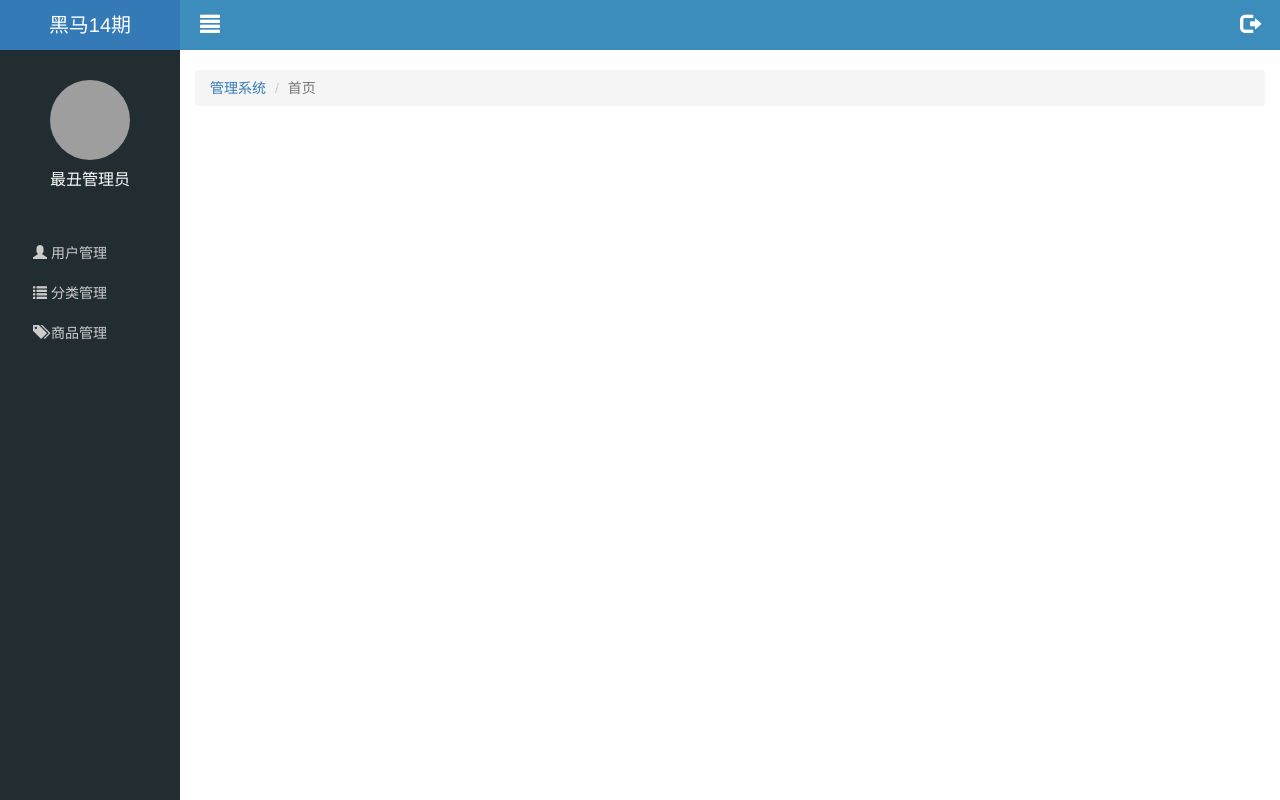
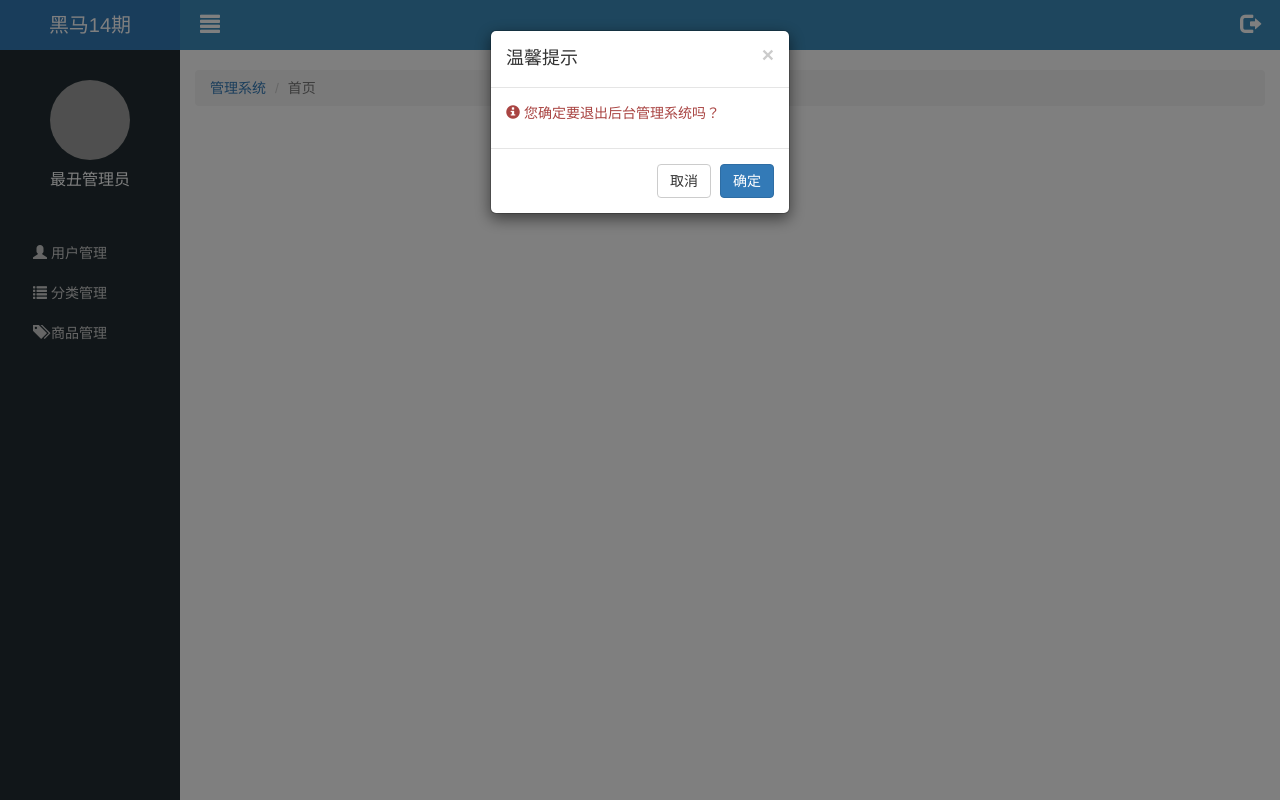
Before and after one commit to sunshineypp/letao, a website: page public/back/index.html in a window 1280 px wide. Both pictures are taken after a click on the link 1250 px from the left and 25 px from the top of the page. Drawn offline with Linux system fonts and the light colour scheme; grey boxes are pictures that could not be loaded.

Commit message:
退出登录完成

```diff
--- a/public/back/index.html
+++ b/public/back/index.html
@@ -64,6 +64,29 @@
     </div>
   </div>
 
+  <!--模态框-->
+  <div class="modal fade in bs-example-modal-sm" tabindex="-1" id="logoutModal">
+    <div class="modal-dialog modal-sm">
+      <div class="modal-content">
+        <div class="modal-header">
+          <button type="button" class="close" data-dismiss="modal" aria-label="Close"><span aria-hidden="true">&times;</span></button>
+          <h4 class="modal-title">温馨提示</h4>
+        </div>
+        <div class="modal-body">
+          <p class="text-danger">
+            <span class="glyphicon glyphicon-info-sign"></span>
+            您确定要退出后台管理系统吗？
+          </p>
+
+        </div>
+        <div class="modal-footer">
+          <button type="button" class="btn btn-default" data-dismiss="modal">取消</button>
+          <button type="button" class="btn btn-primary btn_logout">确定</button>
+        </div>
+      </div>
+    </div>
+  </div>
+
   <script src="lib/jquery/jquery.min.js"></script>
   <script src="lib/bootstrap/js/bootstrap.min.js"></script>
   <script src="lib/nprogress/nprogress.js"></script>
--- a/public/back/js/comment.js
+++ b/public/back/js/comment.js
@@ -18,5 +18,22 @@ $(function () {
     $('.icon_menu').on('click',function () {
         $('.lt_aside').toggleClass('now');
         $('.lt_main').toggleClass('now');
+    });
+
+    //4.退出功能
+    $('.icon_logout').on('click',function () {
+        $('#logoutModal').modal('show');
+    });
+    $('.btn_logout').on('click',function () {
+        //告诉后台要退出了
+        $.ajax({
+            type: 'get',
+            url: '/employee/employeeLogout',
+            success: function (data) {
+                if(data.success){
+                    window.location.href = "login.html";
+                }
+            }
+        });
     })
 });
```
